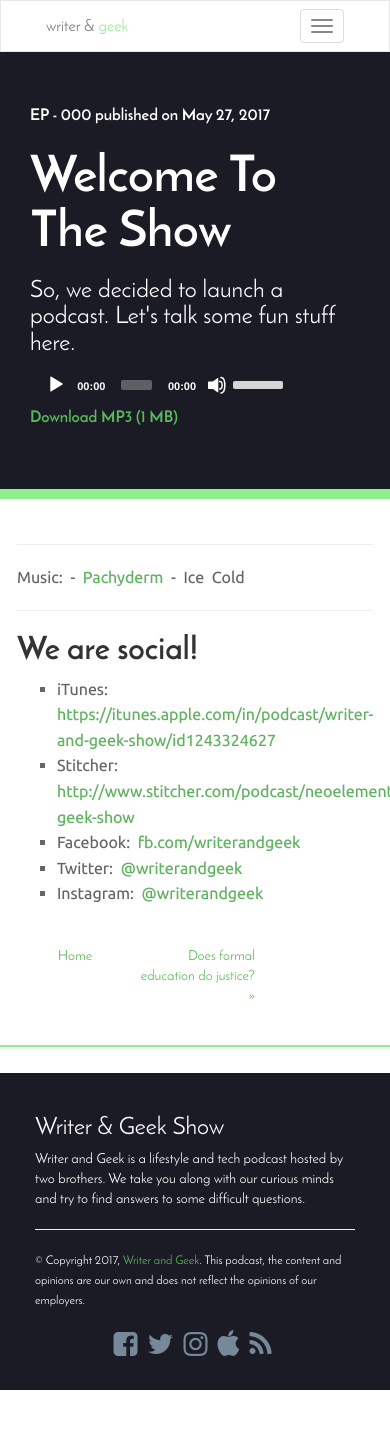
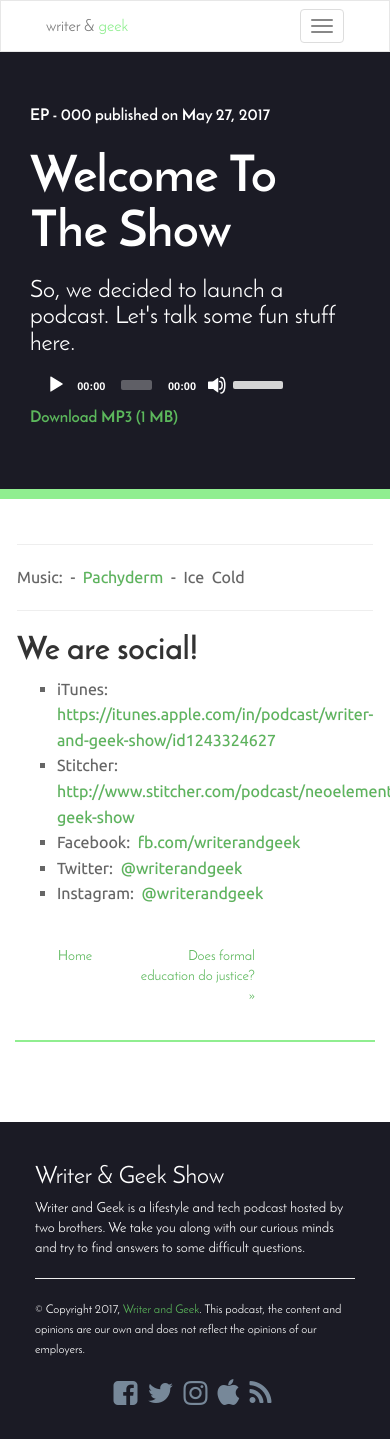
Before and after one commit to ramblingjoint/ramblingjoint, a Jekyll site: the page built from _posts/2017-05-27-000-Intro.md, in a window 390 px wide. Built offline with Jekyll 4.4.1, drawn with Linux system fonts in a browser that asks for light colours; comment, search, counter and statistics services are not loaded; before the commit the page ends 1390 px from its top, so only the background shows below that.

Commit message:
included comments within article

```diff
--- a/_layouts/post.html
+++ b/_layouts/post.html
@@ -73,11 +73,11 @@ layout: default
                     <a class="next" href="{{page.next.url}}">{{page.next.title}} &raquo;</a>
                 {% endif %}
             </div>
-        </article>
-        <div class="col-md-7 col-md-offset-1">
+
             {% if page.comments %}
             <div id="disqus_thread"></div>
             {% endif %}
-        </div>
+
+        </article>
     </div>
 </section>
--- a/css/main.scss
+++ b/css/main.scss
@@ -80,7 +80,6 @@ p code {
 }
 
 .single-article {
-    border-bottom: 2px solid lightgreen;
     margin-bottom: 25px;
     padding-bottom: 25px;
 
@@ -303,6 +302,9 @@ audio.main-player, audio.mejs__player {
   display: block;
   width: auto;
   overflow: hidden;
+  border-bottom: 2px solid lightgreen;
+  margin-bottom: 30px;
+  padding-bottom: 20px;
 }
 
 .PageNavigation a {
```
